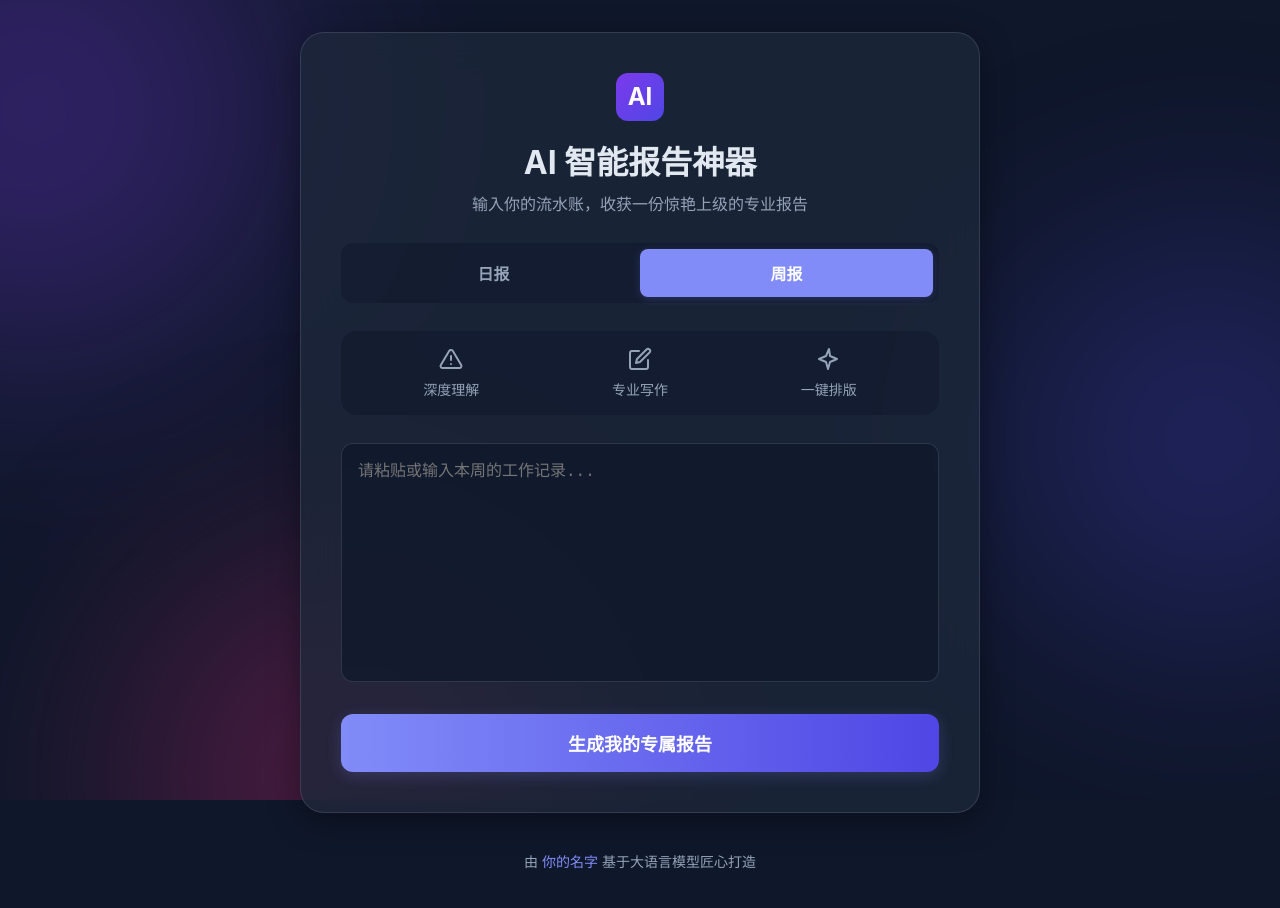
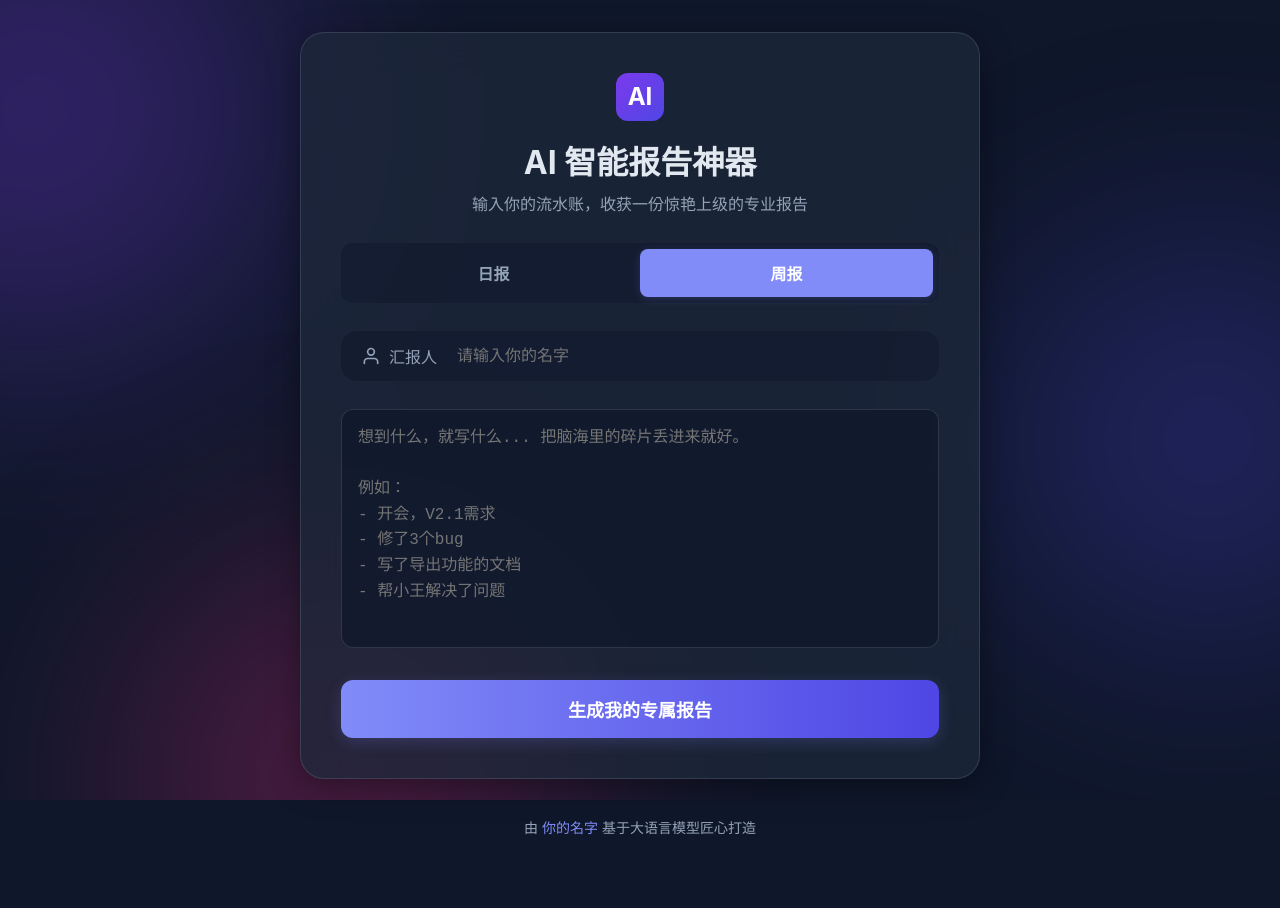
Before and after one commit to WangTong07/video-summarizer, a Vue app: page / in a window 1280 px wide. Shown: the top 908 px of the page. After the commit the page ends 883 px from the top, so only its background shows below. Built offline with nearby package versions, Linux system fonts and the light colour scheme; no server answers.

Commit message:
feat(UX)!: Add persistent reporter name & auto date, achieve zero-friction experience

```diff
--- a/src/App.vue
+++ b/src/App.vue
@@ -1,13 +1,28 @@
-// “龙脉计划-最终定稿版” App.vue
-// 这份代码已经是我们之前所有迭代的最终完美形态
 <script setup>
-import { ref, computed } from 'vue';
+import { ref, computed, onMounted, watch } from 'vue';
 
 const userInput = ref('');
 const loading = ref(false);
 const reportResult = ref('');
 const isResultVisible = ref(false);
 const reportType = ref('weekly');
+
+// 用于存储用户姓名的变量
+const reporterName = ref('');
+
+// 当组件第一次加载时，尝试从浏览器缓存中读取名字
+onMounted(() => {
+  const savedName = localStorage.getItem('reporterName');
+  if (savedName) {
+    reporterName.value = savedName;
+  }
+});
+
+// 监听用户输入的名字，一旦变化，就立刻存入浏览器缓存
+watch(reporterName, (newName) => {
+  localStorage.setItem('reporterName', newName);
+});
+
 
 const apiKey = import.meta.env.VITE_ZHIPU_API_KEY;
 
@@ -16,20 +31,53 @@ const textareaRows = computed(() => {
   return Math.max(8, newlines + 1);
 });
 
+// 全新的、回归初心的placeholder文案
+const placeholderText = `想到什么，就写什么... 把脑海里的碎片丢进来就好。
+
+例如：
+- 开会，V2.1需求
+- 修了3个bug
+- 写了导出功能的文档
+- 帮小王解决了问题`;
+
 async function generateReport() {
   if (!userInput.value.trim()) {
     alert('请输入你的工作内容！');
+    return;
+  }
+  if (!reporterName.value.trim()) {
+    alert('请输入你的名字，方便AI生成报告！');
     return;
   }
 
   loading.value = true;
   isResultVisible.value = false;
 
+  const today = new Date();
+  const year = today.getFullYear();
+  const month = today.getMonth() + 1;
+  const day = today.getDate();
+  const formattedDate = `${year}年${month}月${day}日`;
+
   let prompt = '';
   if (reportType.value === 'daily') {
-    prompt = `你是一位高效的团队主管，请将以下我的今日工作记录，整理成一份清晰、简洁、重点突出的日报。日报需要包含以下三个部分：1.【今日完成事项】(请用量化的方式描述) 2.【遇到的问题与风险】(如果没有问题，可以说“暂无”) 3.【明日工作计划】。请确保语言专业、干练。我的工作记录是：『${userInput.value}』`;
+    prompt = `你是一位高效的团队主管，请将以下我的今日工作记录，整理成一份清晰、简洁、重点突出的日报。
+请严格按照以下信息填充报告头：
+- 报告类型：工作日报
+- 报告日期：${formattedDate}
+- 汇 报 人：${reporterName.value}
+
+报告正文需要包含以下三个部分：1.【今日完成事项】 2.【遇到的问题与风险】 3.【明日工作计划】。
+我的工作记录是：『${userInput.value}』`;
   } else {
-    prompt = `你是一名资深项目经理和语言专家，请将以下我的本周工作记录，整理成一份专业、正式、结构清晰、语言精炼且富有洞见的周报。周报需要包含以下几个部分：【本周核心工作概览】、【主要成果与数据支撑】、【遇到的挑战与解决方案】、【个人成长与反思】、【下周重点计划】。请确保语言风格专业、积极，并能突出个人贡献和价值。我的工作记录是：『${userInput.value}』`;
+    prompt = `你是一名资深项目经理，请将以下我的本周工作记录，整理成一份专业、正式、结构清晰、语言精炼且富有洞见的周报。
+请严格按照以下信息填充报告头：
+- 报告类型：工作周报
+- 报告日期：${formattedDate} (请根据此日期推算出本周的起止日期范围)
+- 汇 报 人：${reporterName.value}
+
+报告正文需要包含以下几个部分：【本周核心工作概览】、【主要成果与数据支撑】、【遇到的挑战与解决方案】、【个人成长与反思】、【下周重点计划】。
+我的工作记录是：『${userInput.value}』`;
   }
 
   try {
@@ -59,6 +107,7 @@ async function generateReport() {
   }
 }
 </script>
+
 <template>
   <div class="page-wrapper">
     <div class="aurora-background">
@@ -66,6 +115,7 @@ async function generateReport() {
       <div class="aurora-shape shape-2"></div>
       <div class="aurora-shape shape-3"></div>
     </div>
+
     <main class="content-area">
       <div class="glass-card">
           <header class="card-header">
@@ -73,27 +123,29 @@ async function generateReport() {
             <h1>AI 智能报告神器</h1>
             <p>输入你的流水账，收获一份惊艳上级的专业报告</p>
           </header>
+
           <div class="report-type-selector">
             <button :class="{ active: reportType === 'daily' }" @click="reportType = 'daily'">日报</button>
             <button :class="{ active: reportType === 'weekly' }" @click="reportType = 'weekly'">周报</button>
           </div>
-          <section class="features">
-            <div class="feature-item">
-                <svg xmlns="http://www.w3.org/2000/svg" width="24" height="24" viewBox="0 0 24 24" fill="none" stroke="currentColor" stroke-width="2" stroke-linecap="round" stroke-linejoin="round"><path d="M10.29 3.86L1.82 18a2 2 0 0 0 1.71 3h16.94a2 2 0 0 0 1.71-3L13.71 3.86a2 2 0 0 0-3.42 0z"></path><line x1="12" y1="9" x2="12" y2="13"></line><line x1="12" y1="17" x2="12.01" y2="17"></line></svg>
-                <span>深度理解</span>
-            </div>
-            <div class="feature-item">
-                <svg xmlns="http://www.w3.org/2000/svg" width="24" height="24" viewBox="0 0 24 24" fill="none" stroke="currentColor" stroke-width="2" stroke-linecap="round" stroke-linejoin="round"><path d="M11 4H4a2 2 0 0 0-2 2v14a2 2 0 0 0 2 2h14a2 2 0 0 0 2-2v-7"></path><path d="M18.5 2.5a2.121 2.121 0 0 1 3 3L12 15l-4 1 1-4 9.5-9.5z"></path></svg>
-                <span>专业写作</span>
-            </div>
-            <div class="feature-item">
-                <svg xmlns="http://www.w3.org/2000/svg" width="24" height="24" viewBox="0 0 24 24" fill="none" stroke="currentColor" stroke-width="2" stroke-linecap="round" stroke-linejoin="round"><path d="M12 2L9 9l-7 3 7 3 2 7 2-7 7-3-7-3z"></path></svg>
-                <span>一键排版</span>
-            </div>
+
+          <section class="reporter-input-section">
+            <label for="reporterName">
+              <svg xmlns="http://www.w3.org/2000/svg" width="20" height="20" viewBox="0 0 24 24" fill="none" stroke="currentColor" stroke-width="2" stroke-linecap="round" stroke-linejoin="round"><path d="M20 21v-2a4 4 0 0 0-4-4H8a4 4 0 0 0-4 4v2"></path><circle cx="12" cy="7" r="4"></circle></svg>
+              汇报人
+            </label>
+            <input
+              type="text"
+              id="reporterName"
+              v-model="reporterName"
+              placeholder="请输入你的名字"
+            />
           </section>
+
           <section class="input-container">
-            <textarea v-model="userInput" :rows="textareaRows" :placeholder="reportType === 'daily' ? '请粘贴或输入今天的日报内容...' : '请粘贴或输入本周的工作记录...'"></textarea>
+            <textarea v-model="userInput" :rows="textareaRows" :placeholder="placeholderText"></textarea>
           </section>
+
           <button @click="generateReport" :disabled="loading" class="action-button">
             <span v-if="!loading">生成我的专属报告</span>
             <span v-else class="loading-state">
@@ -103,12 +155,14 @@ async function generateReport() {
           </button>
       </div>
     </main>
+
     <footer class="page-footer">
       <p>由 <a href="https://gitee.com/你的Gitee用户名" target="_blank">你的名字</a> 基于大语言模型匠心打造</p>
     </footer>
+
     <transition name="slide-fade">
       <div v-if="isResultVisible" class="result-overlay">
-          <div class="result-card">
+        <div class="result-card">
               <div class="result-header">
                   <h3>生成结果</h3>
                   <button @click="isResultVisible=false" class="close-btn">×</button>
@@ -121,8 +175,9 @@ async function generateReport() {
     </transition>
   </div>
 </template>
+
 <style>
-/* 这份CSS已经是经过所有优化和修复的最终版本，可以直接使用 */
+/* 包含了所有模块的最终样式 */
 :root {
   --font-sans: -apple-system, BlinkMacSystemFont, 'Segoe UI', 'Roboto', 'Helvetica Neue', 'PingFang SC', 'Hiragino Sans GB', 'Microsoft YaHei', sans-serif;
   --color-text: #e2e8f0;
@@ -165,11 +220,10 @@ body { font-family: var(--font-sans); background-color: var(--color-bg); color:
 .report-type-selector { display: flex; justify-content: center; background-color: rgba(15, 23, 42, 0.5); padding: 0.375rem; border-radius: 12px; }
 .report-type-selector button { flex: 1; padding: 0.75rem 1rem; border: none; background-color: transparent; color: var(--color-text-dim); font-size: 1rem; font-weight: 600; border-radius: 8px; cursor: pointer; transition: all 0.3s ease; }
 .report-type-selector button.active { background-color: var(--color-primary); color: white; box-shadow: 0 2px 10px rgba(129, 140, 248, 0.2); }
-.features { display: flex; justify-content: space-around; background-color: rgba(15, 23, 42, 0.5); padding: 1rem; border-radius: 16px; }
-.feature-item { display: flex; flex-direction: column; align-items: center; gap: 0.5rem; color: var(--color-text-dim); transition: color 0.3s ease; }
-.feature-item:hover { color: var(--color-text); }
-.feature-item svg { width: 24px; height: 24px; }
-.feature-item span { font-size: 0.875rem; font-weight: 500; }
+.reporter-input-section { display: flex; align-items: center; gap: 1rem; background-color: rgba(15, 23, 42, 0.5); padding: 0.75rem 1.25rem; border-radius: 16px; }
+.reporter-input-section label { display: flex; align-items: center; gap: 0.5rem; font-weight: 500; color: var(--color-text-dim); white-space: nowrap; }
+.reporter-input-section input { width: 100%; background-color: transparent; border: none; color: var(--color-text); font-size: 1rem; padding: 0.25rem; }
+.reporter-input-section input:focus { outline: none; }
 .input-container textarea { width: 100%; background: rgba(15, 23, 42, 0.7); border: 1px solid var(--color-border); border-radius: 12px; padding: 1rem; color: var(--color-text); font-size: 1rem; line-height: 1.6; resize: none; transition: all 0.3s ease; }
 .input-container textarea:focus { outline: none; border-color: var(--color-primary); box-shadow: 0 0 0 3px rgba(129, 140, 248, 0.3); }
 .action-button { width: 100%; padding: 1rem; border: none; border-radius: 12px; background: linear-gradient(90deg, var(--color-primary), var(--color-aurora-2)); color: white; font-size: 1.125rem; font-weight: 600; cursor: pointer; transition: all 0.3s ease; box-shadow: 0 4px 15px rgba(129, 140, 248, 0.2); }
@@ -182,5 +236,5 @@ body { font-family: var(--font-sans); background-color: var(--color-bg); color:
 .path { stroke: white; stroke-linecap: round; animation: dash 1.5s ease-in-out infinite; }
 @keyframes rotate { 100% { transform: rotate(360deg); } }
 @keyframes dash { 0% { stroke-dasharray: 1, 150; stroke-dashoffset: 0; } 50% { stroke-dasharray: 90, 150; stroke-dashoffset: -35; } 100% { stroke-dasharray: 90, 150; stroke-dashoffset: -124; } }
-@media (max-width: 768px) { .content-container { padding: 1rem; } .glass-card { padding: 1.5rem; } .card-header h1 { font-size: 1.75rem; } .features { flex-direction: column; gap: 1.5rem; } .result-card { width: calc(100% - 2rem); height: 85vh; border-radius: 16px; padding: 1.5rem;} }
+@media (max-width: 768px) { .content-container { padding: 1rem; } .glass-card { padding: 1.5rem; } .card-header h1 { font-size: 1.75rem; } .result-card { width: calc(100% - 2rem); height: 85vh; border-radius: 16px; padding: 1.5rem;} }
 </style>
```
